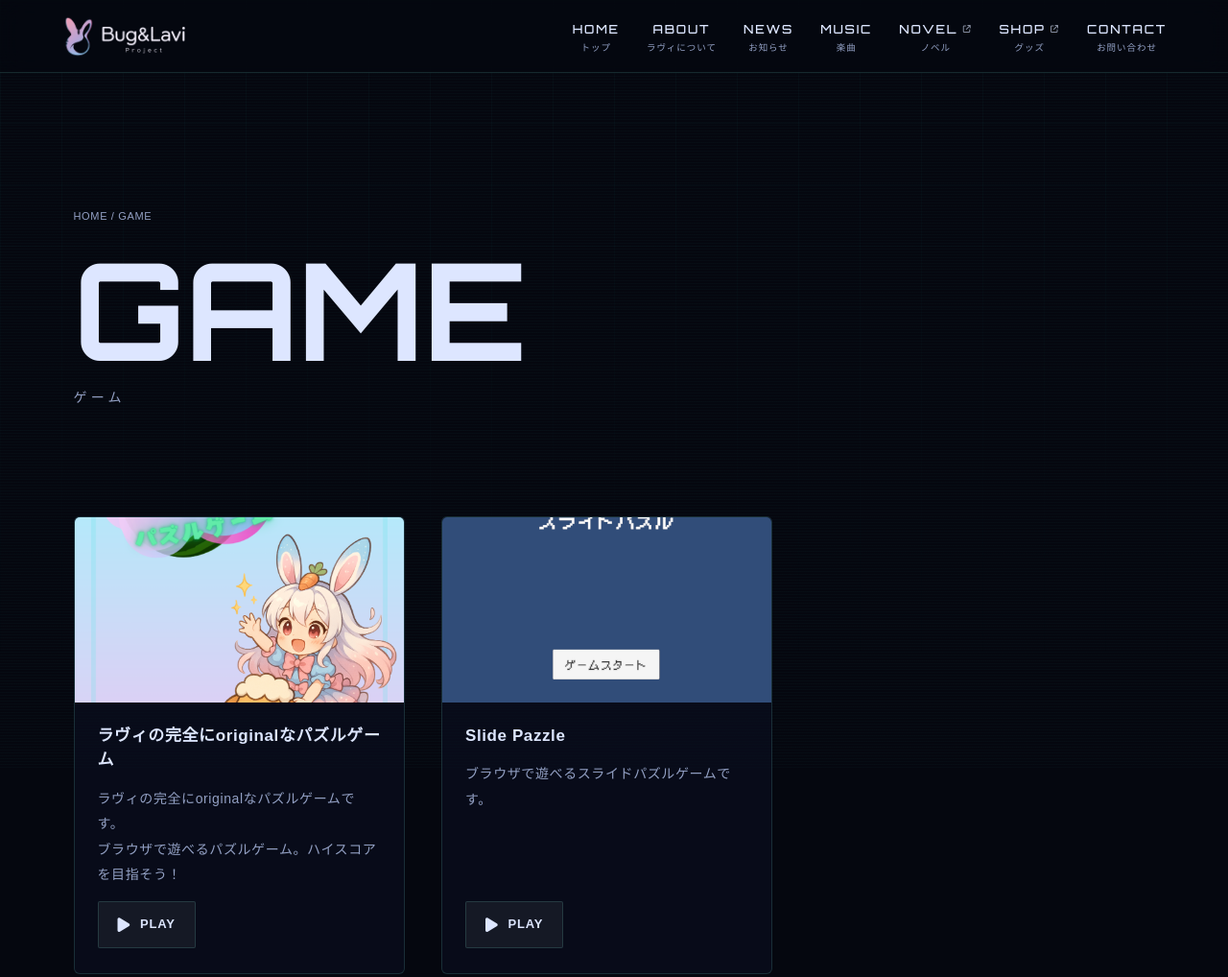
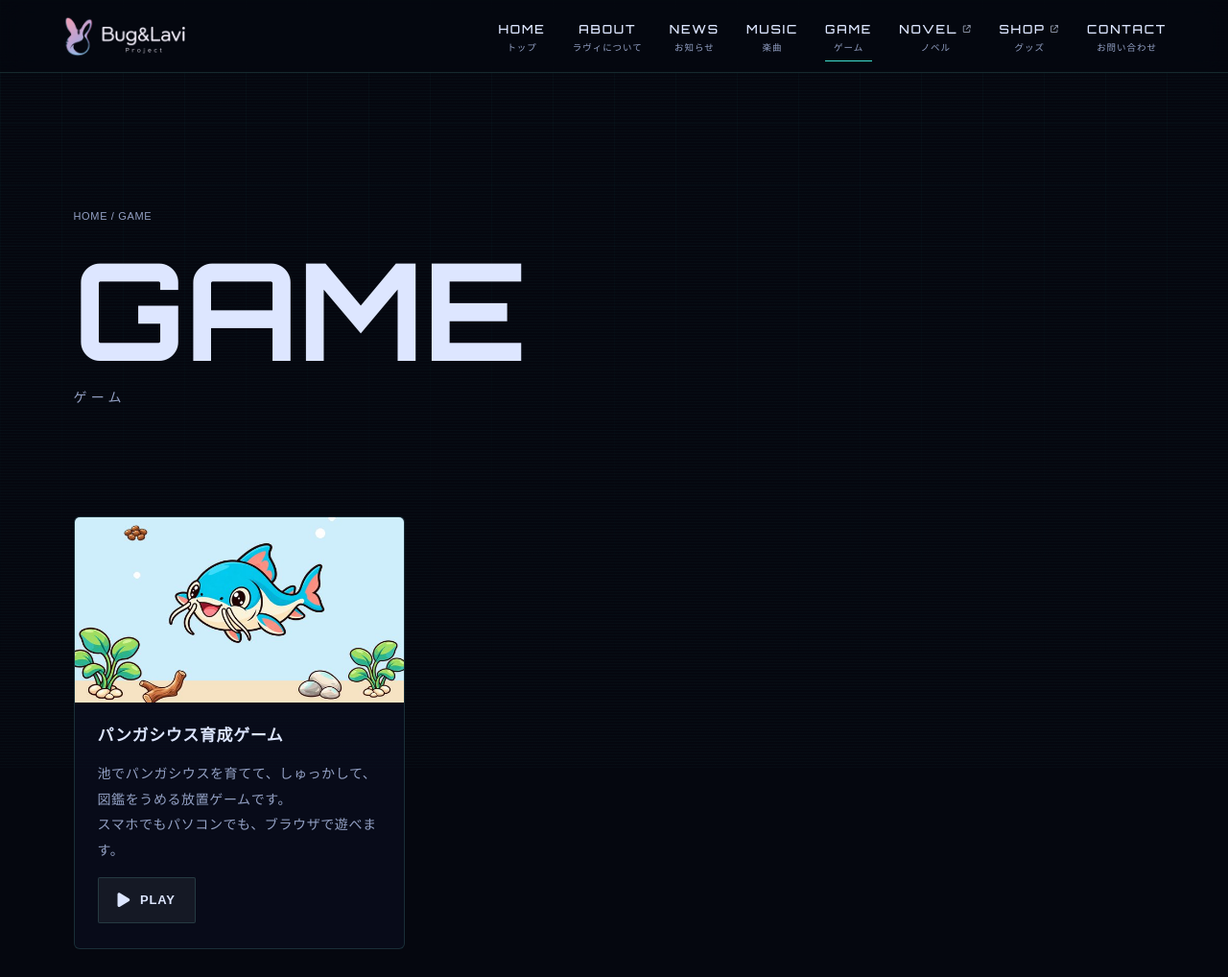
Before and after one commit to broccolinist/lavi, a plain HTML site: page game.html in a window 1280 px wide. Shown: the top 1018 px of the page at 96% size. Drawn offline with Linux system fonts and the light colour scheme; a web font is replaced by a local one.

Commit message:
GAME ページをパンガシウス育成ゲームだけに、メニューに GAME を足す
- ほかの2本はコメントアウトで非表示（消してはいない）
- カードの絵は itch.io のカバーを 16:9 に切り出したもの
- ページの説明文から「ラヴィをテーマにした」を外す、sitemap に追加

Co-Authored-By: Claude Opus 5.5 <noreply@anthropic.com>

```diff
--- a/404.html
+++ b/404.html
@@ -45,7 +45,7 @@
 
     <script src="js/data.js?v=20261017a"></script>
     <script src="js/news.js?v=20261012b"></script>
-    <script src="js/site.js?v=20261030a"></script>
+    <script src="js/site.js?v=20261102a"></script>
 </body>
 
 </html>
--- a/game.html
+++ b/game.html
@@ -5,7 +5,7 @@
     <meta charset="UTF-8">
     <meta name="viewport" content="width=device-width, initial-scale=1.0">
     <title>GAME | Bug&amp;Lavi Project-ばぐらび！</title>
-    <meta name="description" content="ラヴィをテーマにしたブラウザゲーム。Bug&Lavi Projectのゲーム一覧。ブラウザですぐ遊べる。">
+    <meta name="description" content="Bug&Lavi Projectのゲーム一覧。ブラウザですぐ遊べる。">
     <meta name="theme-color" content="#05070f">
     <link rel="canonical" href="https://bug-and-lavi-project.com/game.html">
     <link rel="icon" href="/favicon.ico" sizes="48x48">
@@ -16,7 +16,7 @@
     <meta property="og:site_name" content="Bug&Lavi Project-ばぐらび！">
     <meta property="og:locale" content="ja_JP">
     <meta property="og:title" content="GAME | Bug&Lavi Project-ばぐらび！">
-    <meta property="og:description" content="ラヴィをテーマにしたブラウザゲーム。Bug&Lavi Projectのゲーム一覧。">
+    <meta property="og:description" content="Bug&Lavi Projectのゲーム一覧。ブラウザですぐ遊べる。">
     <meta property="og:url" content="https://bug-and-lavi-project.com/game.html">
     <meta property="og:image" content="https://bug-and-lavi-project.com/img/thumb/ogp.jpg">
     <meta property="og:image:width" content="1200">
@@ -44,6 +44,17 @@
         <section class="section" style="padding-top:clamp(20px,4vw,40px)">
             <div class="wrap game-grid">
                 <article class="game-card reveal">
+                    <img src="img/thumb/game_pangasius.jpg" alt="パンガシウス育成ゲーム" class="game-thumb">
+                    <div class="game-info">
+                        <h2 class="game-title">パンガシウス育成ゲーム</h2>
+                        <p>池でパンガシウスを育てて、しゅっかして、図鑑をうめる放置ゲームです。<br>
+                            スマホでもパソコンでも、ブラウザで遊べます。</p>
+                        <a href="https://broccolinist.itch.io/pangasius" target="_blank" rel="noopener" class="stream-btn"><i class="fas fa-play"></i> PLAY</a>
+                    </div>
+                </article>
+
+                <!-- 非表示中のゲーム（出すときは、この行と下の「ここまで」の行を消す）
+                <article class="game-card reveal">
                     <img src="img/picture/game1.png" alt="ラヴィの完全にoriginalなパズルゲーム" class="game-thumb">
                     <div class="game-info">
                         <h2 class="game-title">ラヴィの完全にoriginalなパズルゲーム</h2>
@@ -61,6 +72,7 @@
                         <a href="https://broccolinist.github.io/game.github.io-trial/" target="_blank" rel="noopener" class="stream-btn"><i class="fas fa-play"></i> PLAY</a>
                     </div>
                 </article>
+                ここまで -->
             </div>
         </section>
     </main>
@@ -69,7 +81,7 @@
 
     <script src="js/data.js?v=20261017a"></script>
     <script src="js/news.js?v=20261012b"></script>
-    <script src="js/site.js?v=20261030a"></script>
+    <script src="js/site.js?v=20261102a"></script>
 </body>
 
 </html>
--- a/js/site.js
+++ b/js/site.js
@@ -20,6 +20,7 @@ const NAV = [
   { href: 'about.html', en: 'ABOUT', ja: 'ラヴィについて' },
   { href: 'news.html', en: 'NEWS', ja: 'お知らせ' },
   { href: 'music.html', en: 'MUSIC', ja: '楽曲' },
+  { href: 'game.html', en: 'GAME', ja: 'ゲーム' },
   { href: LINKS.novel, en: 'NOVEL', ja: 'ノベル', ext: true },
   { href: LINKS.shop, en: 'SHOP', ja: 'グッズ', ext: true },
   { href: 'contact.html', en: 'CONTACT', ja: 'お問い合わせ' }
--- a/sitemap.xml
+++ b/sitemap.xml
@@ -4,6 +4,7 @@
   <url><loc>https://bug-and-lavi-project.com/about.html</loc></url>
   <url><loc>https://bug-and-lavi-project.com/music.html</loc></url>
   <url><loc>https://bug-and-lavi-project.com/news.html</loc></url>
+  <url><loc>https://bug-and-lavi-project.com/game.html</loc></url>
   <url><loc>https://bug-and-lavi-project.com/contact.html</loc></url>
   <url><loc>https://bug-and-lavi-project.com/privacy.html</loc></url>
 </urlset>
```
Also changed, not shown: about.html (+1 -1 lines), contact.html (+1 -1 lines), index.html (+1 -1 lines), music.html (+1 -1 lines), news.html (+1 -1 lines), privacy.html (+1 -1 lines), img/thumb/game_pangasius.jpg (added).
